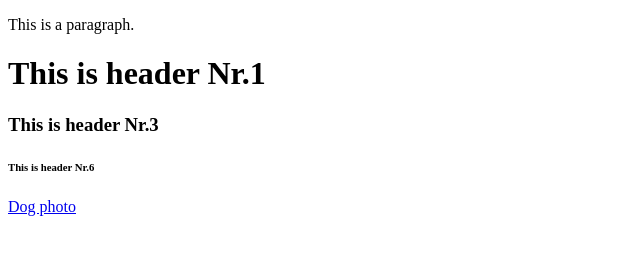
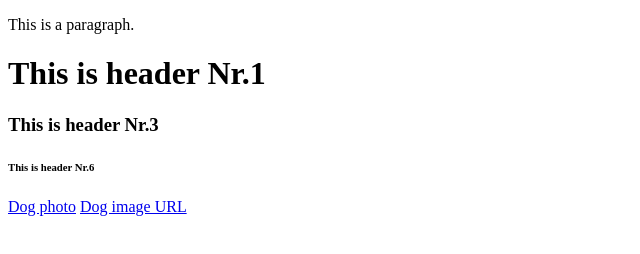
Before and after one commit to deima24/HTML-and-CSS-, a plain HTML site: page Assignment.html in a window 1280 px wide. Shown: the whole page, without its empty margins (0-640 px from the left). Drawn offline with Linux system fonts and the light colour scheme.

Commit message:
Update Assignment.html

```diff
--- a/Assignment.html
+++ b/Assignment.html
@@ -10,6 +10,7 @@
 <h3>This is header Nr.3</h3>
 <h6>This is header Nr.6</h6>
 <a href="Dog.html">Dog photo</a>
+<a href="https://www.google.com/imgres?q=dog&imgurl=https%3A%2F%2Fi.natgeofe.com%2Fn%2F4f5aaece-3300-41a4-b2a8-ed2708a0a27c%2Fdomestic-dog_thumb_square.jpg&imgrefurl=https%3A%2F%2Fwww.nationalgeographic.com%2Fanimals%2Fmammals%2Ffacts%2Fdomestic-dog&docid=VGirYKV8sLnrzM&tbnid=V_rIzURDXXmHDM&vet=12ahUKEwiN4MXY_Z6HAxVcQ0EAHXq8AwsQM3oECB0QAA..i&w=3072&h=3072&hcb=2&itg=1&ved=2ahUKEwiN4MXY_Z6HAxVcQ0EAHXq8AwsQM3oECB0QAA">Dog image URL</a>
 
 
 </body>
```
